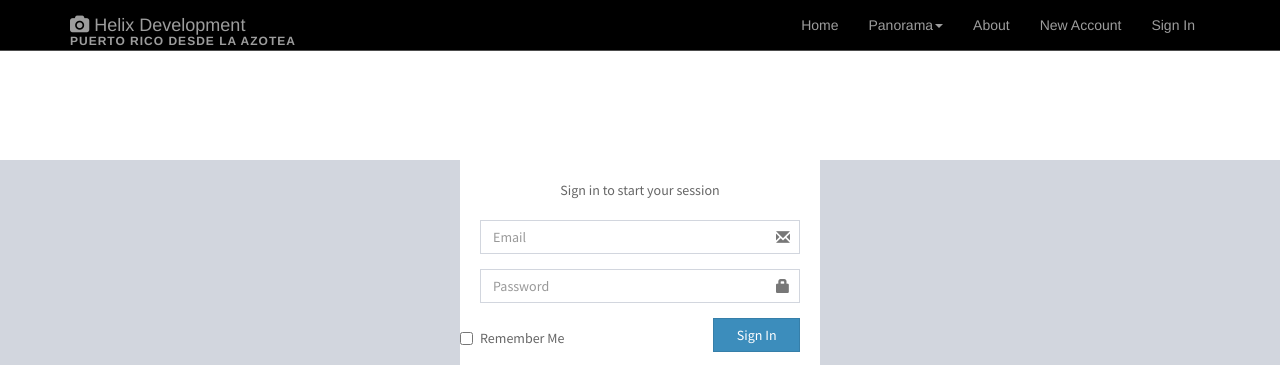
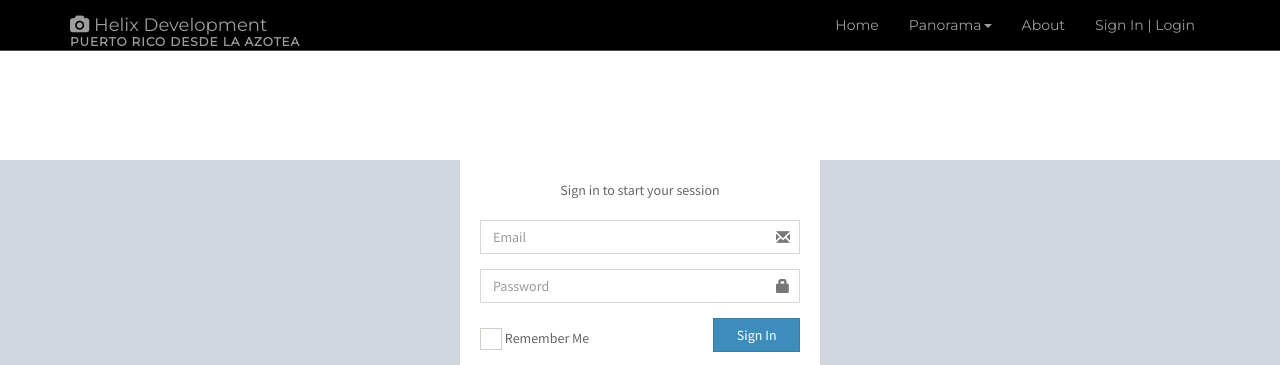
Before and after one commit to kjsm23/PRDLA-2, a plain HTML site: page login.html in a window 1280 px wide. Shown: the top 365 px of the page. Drawn offline with Linux system fonts and the light colour scheme.

Commit message:
Update login.html

```diff
--- a/login.html
+++ b/login.html
@@ -18,9 +18,11 @@
     <link href="css/heroic-features.css" rel="stylesheet">
 
     <link href="font-awesome/css/font-awesome.min.css" rel="stylesheet" type="text/css">
-
+    <link href="https://fonts.googleapis.com/css?family=Montserrat" rel="stylesheet" type="text/css">
+    <link href="https://fonts.googleapis.com/css?family=Lato" rel="stylesheet" type="text/css">
     <!-- Theme CSS -->
     <link rel="stylesheet" href="adminLTE/css/AdminLTE.css">
+    <link rel="stylesheet" href="adminLTE/iCheck/square/blue.css">
 
     <!-- HTML5 Shim and Respond.js IE8 support of HTML5 elements and media queries -->
     <!-- WARNING: Respond.js doesn't work if you view the page via file:// -->
@@ -35,6 +37,7 @@
 
 
 <body >
+<!-- Navigation -->
 <nav class="navbar navbar-inverse navbar-fixed-top" role="navigation">
     <div class="container">
         <!-- Brand and toggle get grouped for better mobile display -->
@@ -66,16 +69,14 @@
                     <ul class="dropdown-menu">
                         <li><a href="#">Pano Gallery</a></li>
                         <li><a href="#">Featured</a></li>
+                        <li><a href="#">Tutorial</a></li>
                     </ul>
                 </li>
                 <li>
                     <a href="#">About</a>
                 </li>
                 <li>
-                        <a href="register.html">New Account</a>
-                    </li>
-                    <li>
-                        <a href="login.html">Sign In</a>
+                    <a href="login.html">Sign In | Login</a>
                 </li>
             </ul>
         </div>
@@ -83,7 +84,6 @@
     </div>
     <!-- /.container -->
 </nav>
-
 
     <section class="hold-transition login-page" id="login">
         <div class="login-box">
@@ -160,6 +160,17 @@
     <!-- Bootstrap Core JavaScript -->
     <script src="js/bootstrap.min.js"></script>
 
+    <!-- iCheck -->
+    <script src="adminLTE/iCheck/icheck.min.js"></script>
+    <script>
+        $(function () {
+            $('input').iCheck({
+                checkboxClass: 'icheckbox_square-blue',
+                radioClass: 'iradio_square-blue',
+                increaseArea: '20%' // optional
+            });
+        });
+    </script>
 </body>
 
 </html>
```
Lines whose indentation alone changed are shown as unchanged.
